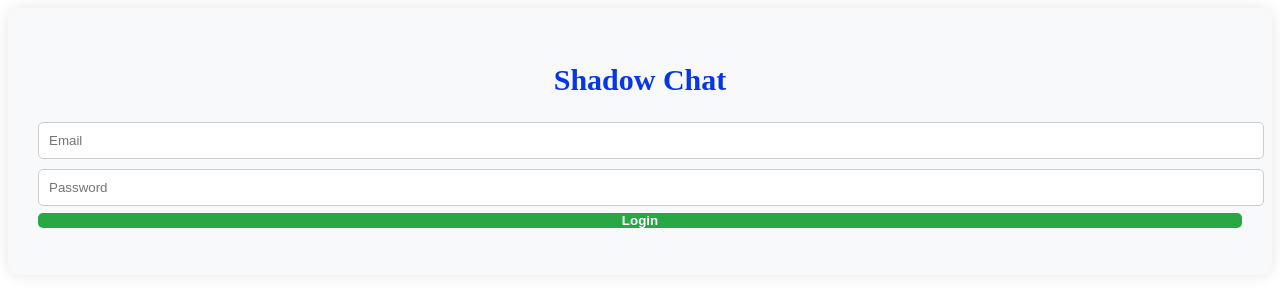
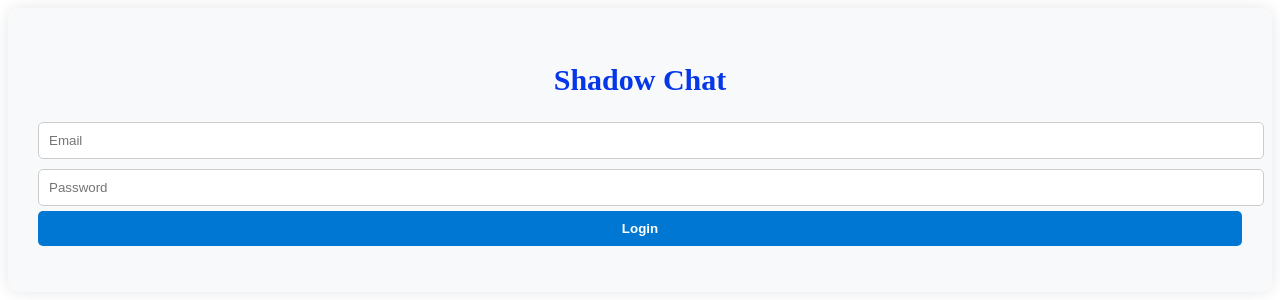
Before and after one commit to RupeshBhulode/Shadow_chat_forntend, a React (Create React App) app: page /Login in a window 1280 px wide. Shown: the top 300 px of the page. Built offline with nearby package versions, Linux system fonts and the light colour scheme.

Commit message:
Update Login.css

```diff
--- a/src/css/Login.css
+++ b/src/css/Login.css
@@ -25,8 +25,8 @@
 
 .login-form button {
   width: 100%;
-  padding: 0px;
-  background-color: #28a745;
+  padding: 10px;
+  background-color: #0078d3;
   border: none;
   color: white;
   font-weight: bold;
```
